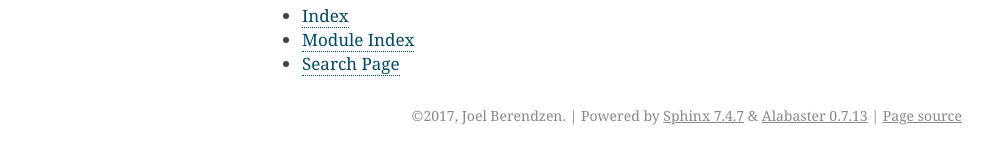
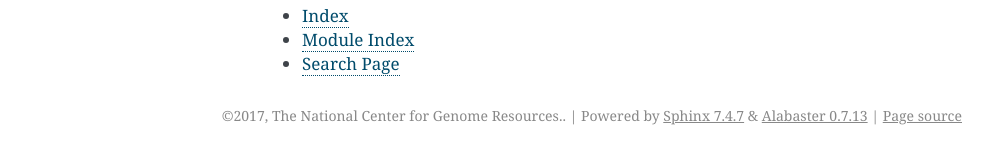
Before and after one commit to LegumeFederation/lorax, a Sphinx documentation site: the page built from docs/index.rst, in a window 1280 px wide. Shown: the part 1074-1226 px from the top of the page, without its empty margins (148-1140 px from the left). Built offline with Sphinx 7.4.7, drawn with Linux system fonts in a browser that asks for light colours; the version number is read from the project's files by our own code.

```diff
--- a/docs/conf.py
+++ b/docs/conf.py
@@ -20,7 +20,6 @@
 import os
 import sys
 sys.path.insert(0, os.path.abspath('..'))
-from lorax.version import version as __version__
 
 # -- General configuration ------------------------------------------------
 
@@ -52,7 +51,7 @@
 
 # General information about the project.
 project = 'lorax'
-copyright = '2017, Joel Berendzen'
+copyright = '2017, The National Center for Genome Resources.'
 author = 'Joel Berendzen'
 
 # The version info for the project you're documenting, acts as replacement for
```
Also changed, not shown: .travis.yml, 1 other file.
